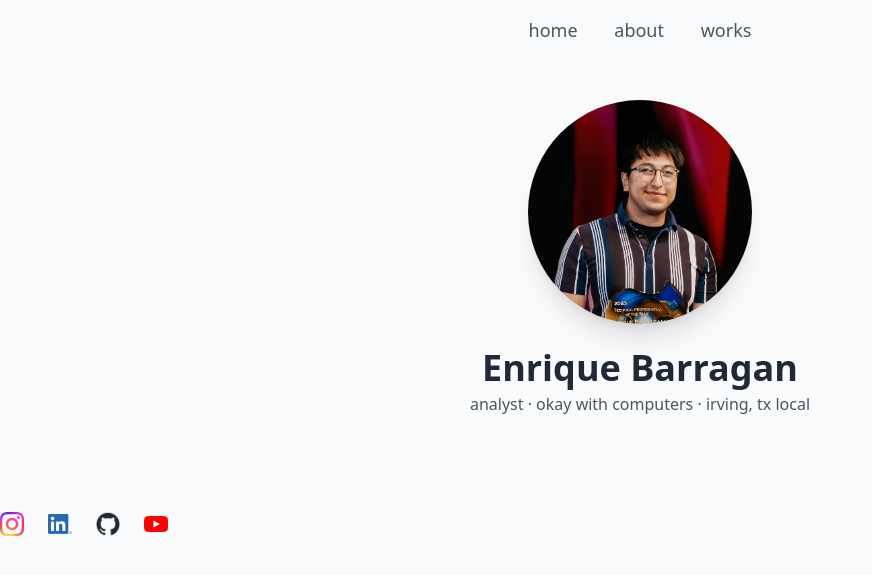
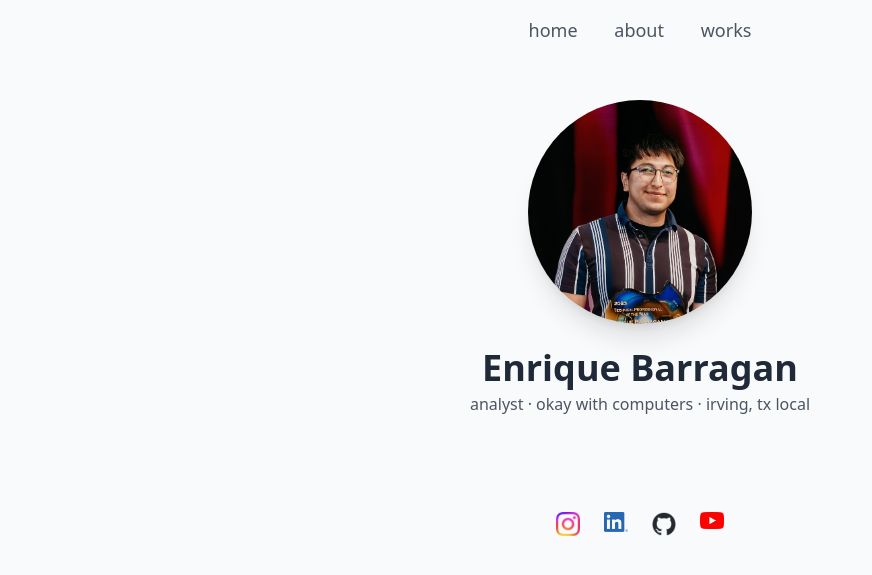
Before and after one commit to enriquebarragan/enriquebarragan.github.io, a Jekyll site: the page built from index.md, in a window 1280 px wide. Shown: the top 575 px of the page, without its empty margins (0-872 px from the left). Built offline with Jekyll 4.4.1, drawn with Linux system fonts in a browser that asks for light colours; nearby versions of some CDN libraries.

Commit message:
Update home.html

```diff
--- a/_layouts/home.html
+++ b/_layouts/home.html
@@ -31,7 +31,7 @@
       </main>
     </div>
 
-    <div class="flex items-center gap-6 [&_img]:w-6 [&_img]:h-auto">
+    <div class="flex justify-center gap-6 [&_img]:w-6 [&_img]:h-auto">
       {% include socials.html %}
     </div>
   </body>
```
